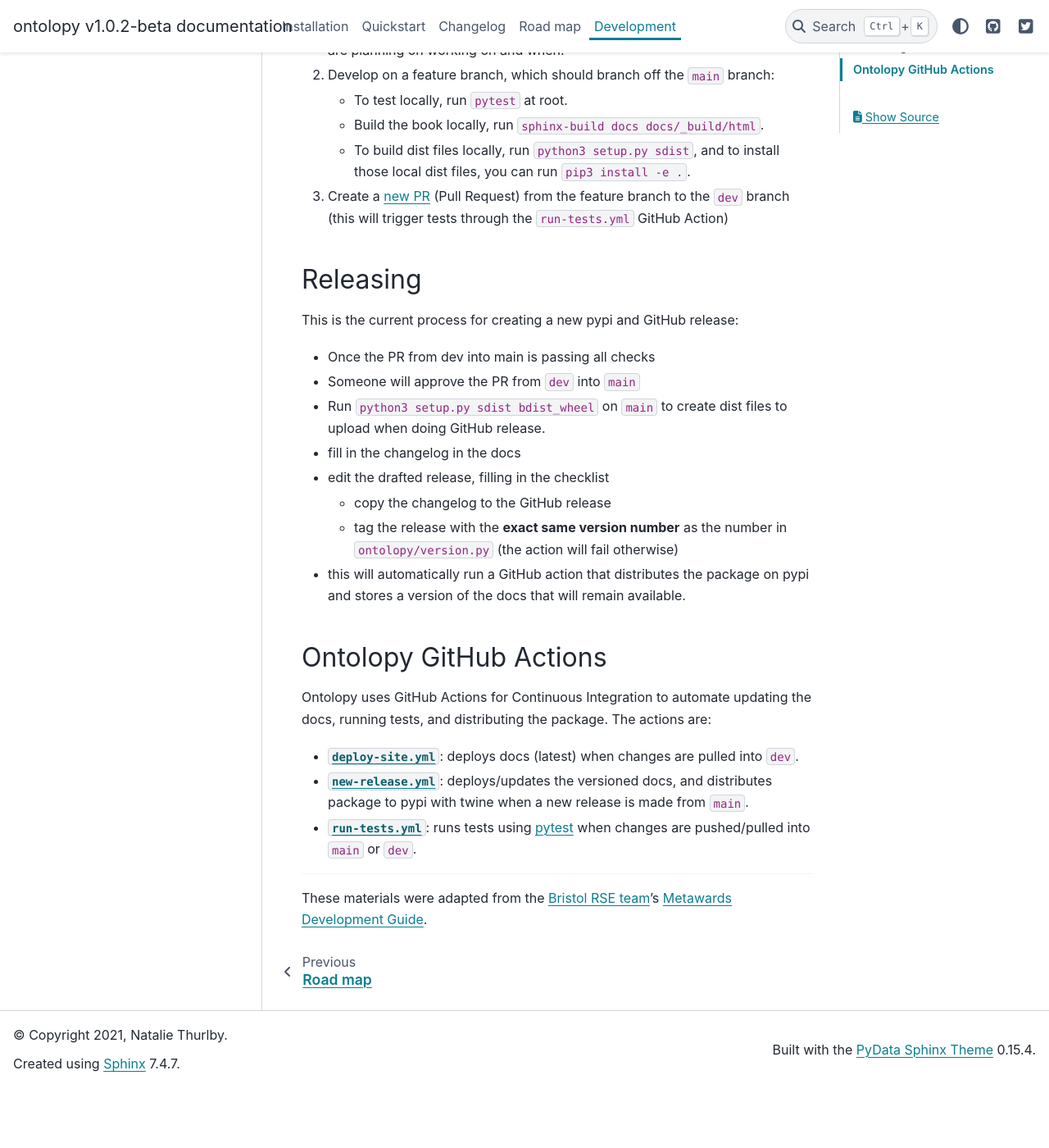
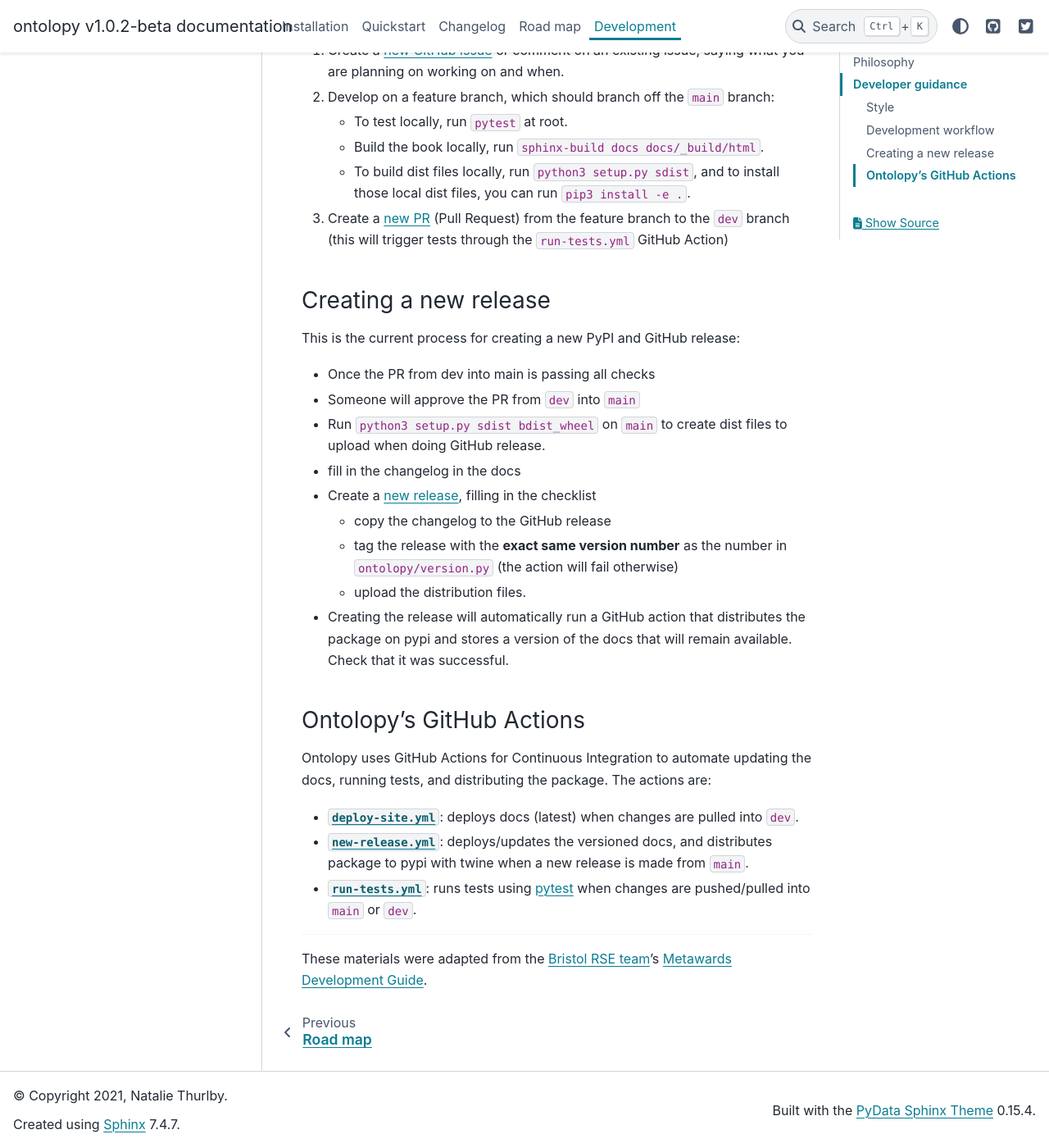
Before and after one commit to NatalieZelenka/ontolopy, a Sphinx documentation site: the page built from docs/contents/develop.md, in a window 1280 px wide and 1400 px high, scrolled down 1112 px. Shown: the whole window at 82% size. Built offline with Sphinx 7.4.7 and the PyData theme 0.15.4, drawn with Linux system fonts in a browser that asks for light colours; before the commit the page ends 2438 px from its top, so only the background shows below that; some of the changed text lies outside the part shown.

Commit message:
update develop docs

```diff
--- a/docs/contents/develop.md
+++ b/docs/contents/develop.md
@@ -30,18 +31,19 @@ Ontolopy uses the following conventions and programming style:
     - To build dist files locally, run `python3 setup.py sdist`, and to install those local dist files, you can run `pip3 install -e .`.
 3. Create a [new PR](https://github.com/NatalieThurlby/ontolopy/compare) (Pull Request) from the feature branch to the `dev` branch (this will trigger tests through the `run-tests.yml` GitHub Action)
 
-## Releasing
-This is the current process for creating a new pypi and GitHub release:
+### Creating a new release
+This is the current process for creating a new PyPI and GitHub release:
 - Once the PR from dev into main is passing all checks
 - Someone will approve the PR from `dev` into `main`
 - Run `python3 setup.py sdist bdist_wheel` on `main` to create dist files to upload when doing GitHub release.
 - fill in the changelog in the docs
-- edit the drafted release, filling in the checklist
+- Create a [new release](https://github.com/NatalieThurlby/ontolopy/releases/new), filling in the checklist
   - copy the changelog to the GitHub release
   - tag the release with the **exact same version number** as the number in `ontolopy/version.py` (the action will fail otherwise)
-- this will automatically run a GitHub action that distributes the package on pypi and stores a version of the docs that will remain available.
+  - upload the distribution files.
+- Creating the release will automatically run a GitHub action that distributes the package on pypi and stores a version of the docs that will remain available. Check that it was successful.
 
-## Ontolopy GitHub Actions
+### Ontolopy's GitHub Actions
 Ontolopy uses GitHub Actions for Continuous Integration to automate updating the docs, running tests, and distributing the package.
 The actions are:
 - [`deploy-site.yml`](https://github.com/NatalieThurlby/ontolopy/actions/workflows/deploy-site.yml): deploys docs (latest) when changes are pulled into `dev`.
```
Also changed, not shown: other parts of docs/contents/develop.md (+3 -2 lines).
